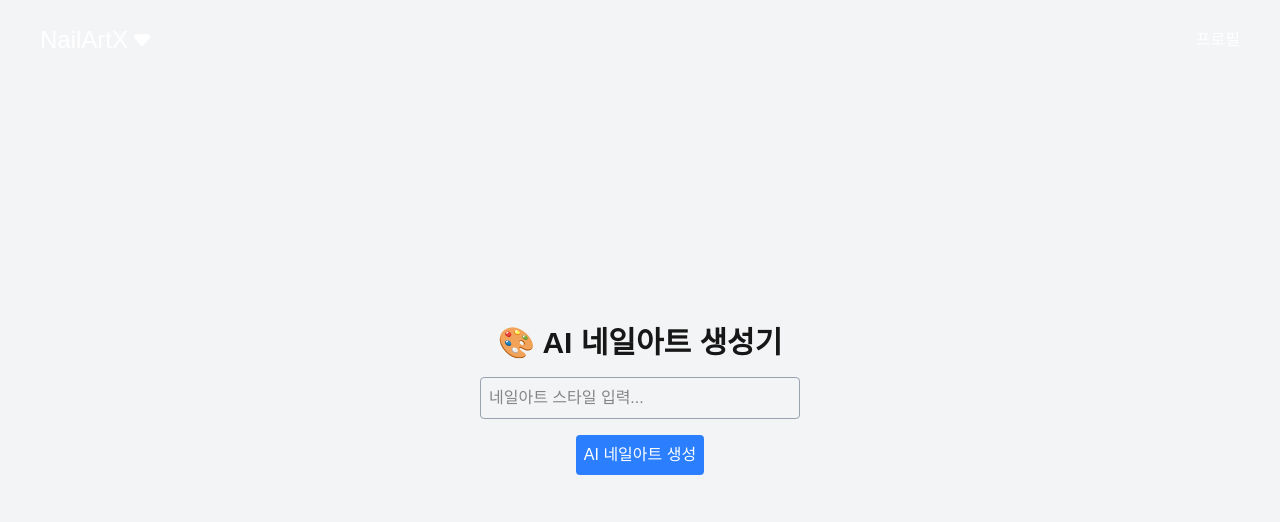
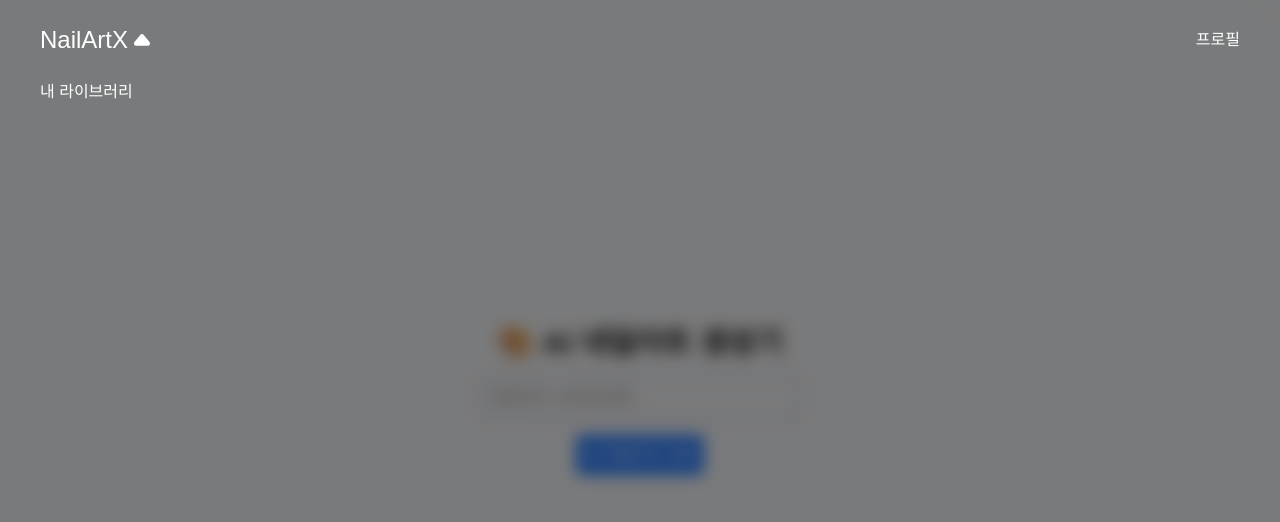
Before and after one commit to KimTaeEun1632/AI-Nail-Art, a Next.js app: page / in a window 1280 px wide. Both pictures are taken after a click on the button 142 px from the left and 40 px from the top of the page. Shown: the top 522 px of the page. Built offline with nearby package versions, Linux system fonts and the light colour scheme.

Commit message:
feat: sideBar 추가(기능x)

```diff
--- /dev/null
+++ b/src/components/Common/SideBar.jsx
@@ -0,0 +1,7 @@
+import React from "react";
+
+const SideBar = () => {
+  return <div className="text-white">내 라이브러리</div>;
+};
+
+export default SideBar;
--- a/src/components/Layout/MainLayout.jsx
+++ b/src/components/Layout/MainLayout.jsx
@@ -1,5 +1,5 @@
 import React from "react";
-import Nav from "../Nav/Nav";
+import Nav from "@/components/Nav/Nav";
 
 const MainLayout = ({ children }) => {
   return (
--- a/src/components/Nav/Nav.jsx
+++ b/src/components/Nav/Nav.jsx
@@ -1,29 +1,67 @@
+import { motion, AnimatePresence } from "framer-motion";
 import Link from "next/link";
-import React from "react";
+import Image from "next/image";
+import React, { useState } from "react";
 import arrow from "@/assets/images/arrow.svg";
-import Image from "next/image";
+import SideBar from "../Common/SideBar";
 
 const Nav = () => {
+  const [isOpenSideBar, setIsOpenSideBar] = useState(false);
+
+  const handOpenSideBar = (event) => {
+    event.preventDefault();
+    setIsOpenSideBar(!isOpenSideBar);
+  };
+
+  const handleCloseSideBar = () => {
+    setIsOpenSideBar(false);
+  };
+
   return (
-    <header className="flex items-center fixed z-10 text-white top-0 w-full h-20">
-      <div className="flex justify-between items-center pl-10 pr-10 w-full h-full ">
-        <div className="flex justify-center items-center">
+    <>
+      <header className="flex items-center fixed z-100 text-white top-0 w-full h-20">
+        <div className="flex justify-between items-center pl-10 pr-10 w-full h-full">
+          <div className="relative flex justify-center items-center">
             <Link className="text-2xl" href="/">
               NailArtX
             </Link>
-          <button>
+            <button onClick={handOpenSideBar}>
               <Image
-              className="text-white"
                 src={arrow}
                 alt="아래방향 화살표"
                 width={28}
                 height={28}
+                className={`text-white transition-transform ${
+                  isOpenSideBar ? "rotate-180" : "rotate-0"
+                }`}
               />
             </button>
           </div>
           <div>프로필</div>
         </div>
       </header>
+
+      {/* 사이드바 */}
+      <AnimatePresence>
+        {isOpenSideBar && (
+          <div className="fixed inset-0 z-[90]">
+            <div
+              className="absolute inset-0 bg-black/50 backdrop-blur-sm"
+              onClick={handleCloseSideBar}
+            />
+            <motion.div
+              initial={{ y: -50, opacity: 0 }} // 위에서 시작
+              animate={{ y: 0, opacity: 1 }} // 아래로 이동하며 나타남
+              exit={{ y: -50, opacity: 0 }} // 위로 사라짐
+              transition={{ duration: 0.1 }}
+              className="absolute top-20 left-10"
+            >
+              <SideBar />
+            </motion.div>
+          </div>
+        )}
+      </AnimatePresence>
+    </>
   );
 };
 
```
Lines whose indentation alone changed are shown as unchanged.
